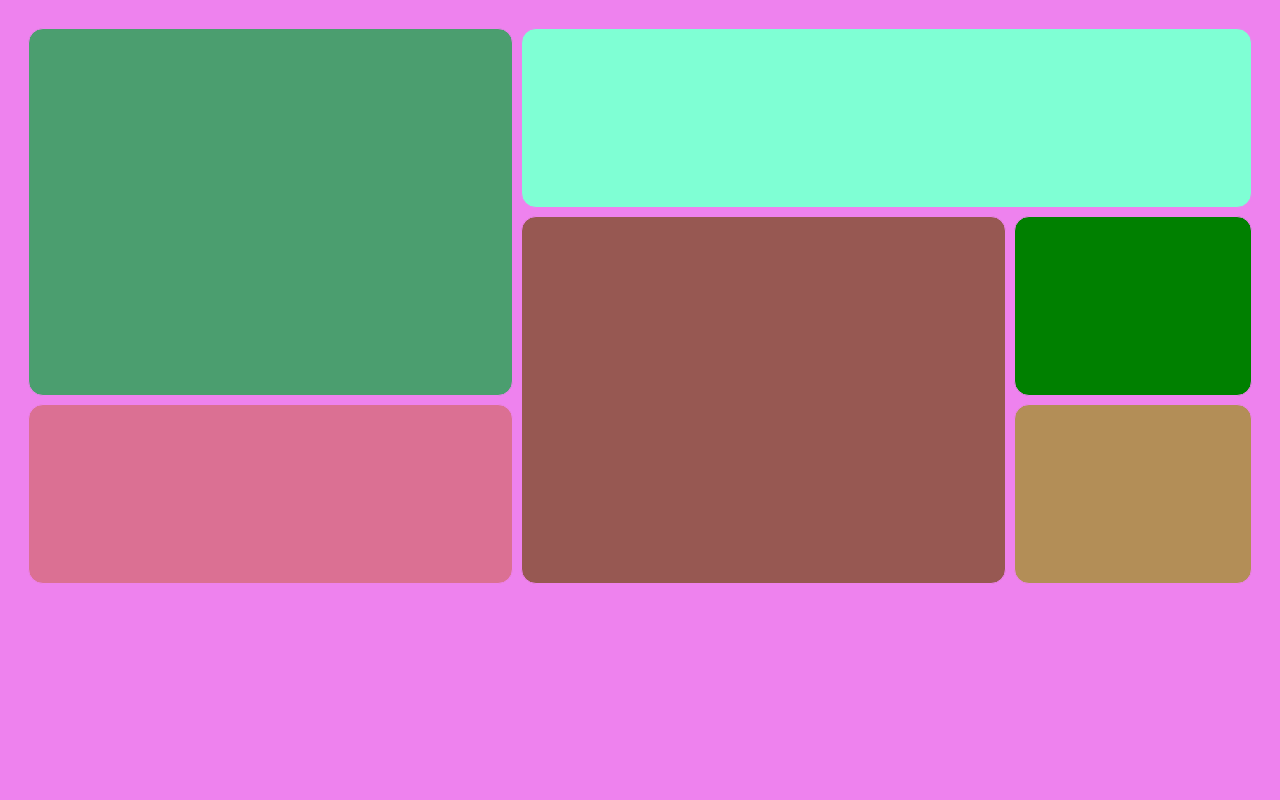
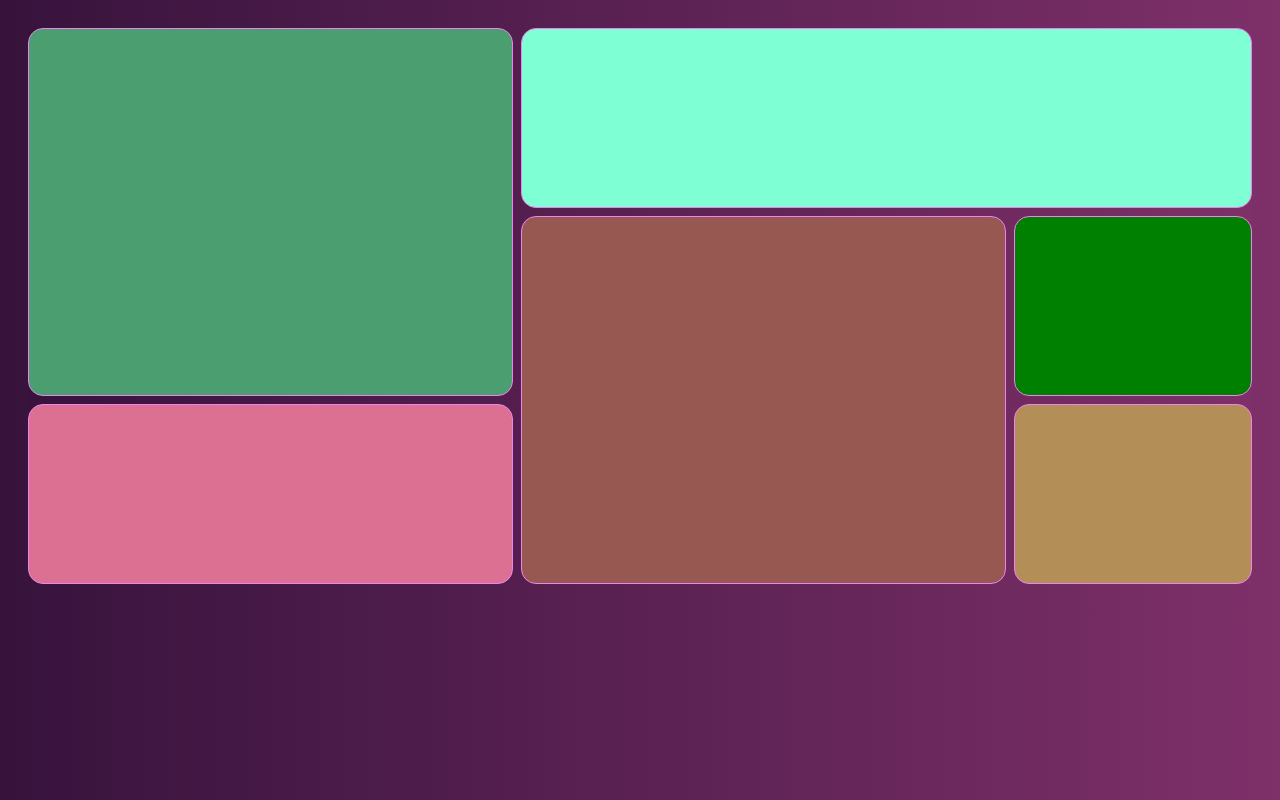
Before and after one commit to jcmorales76/reto-tecsup, a plain HTML site: page semana4/reto1/index.html in a window 1280 px wide. Drawn offline with Linux system fonts and the light colour scheme.

Commit message:
Color de fondo

```diff
--- a/semana4/reto1/styles.css
+++ b/semana4/reto1/styles.css
@@ -1,6 +1,7 @@
 body{
     padding: 20px;
-    background-color: violet;
+    background-image: linear-gradient(to right, rgb(55,19,60), rgb(126,48,105));
+    /* background-color: violet; */
 }
 
 .grid-container{
@@ -53,5 +54,6 @@ body{
 }
 
 .grid-container{
-    background: violet;
+    /* background: violet; */
+    background-image: linear-gradient(to right, rgb(55,19,60), rgb(126,48,105));
 }
```
